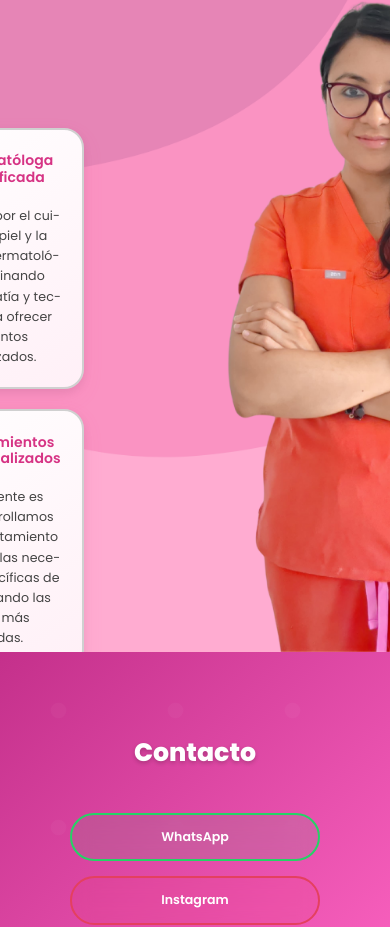
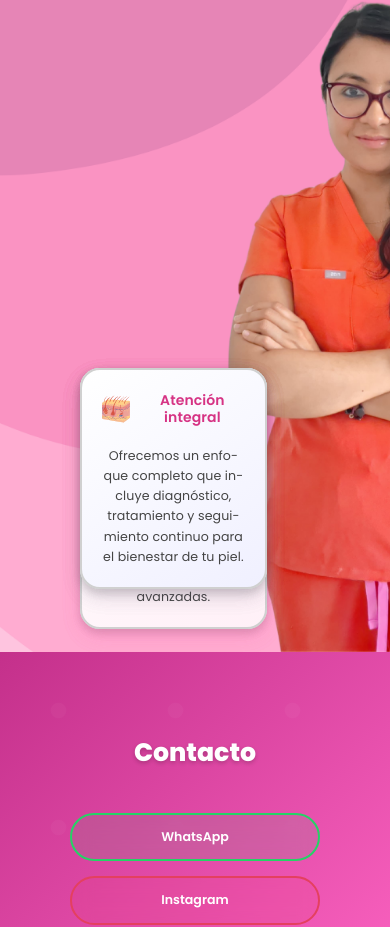
Before and after one commit to jquiji/kathyderma-demo, a plain HTML site: page index.html in a window 390 px wide. Shown: the part 1725-2652 px from the top of the page. Drawn offline with nearby package versions, Linux system fonts and the light colour scheme; no server answers.

Commit message:
fix: centra animación de tarjetas en móvil con movimiento vertical y sin desplazamiento lateral

```diff
--- a/styles/main.css
+++ b/styles/main.css
@@ -1466,39 +1466,45 @@ footer .legal-links a:hover::after {
 /* ===== MÓVIL (≤ 767px) - LISTA VERTICAL CON ANIMACIÓN ===== */
 @media (max-width: 767px) {
   .about-cards {
-    position: absolute;
+    position: relative; /* Cambio a relative para contenedor */
     top: 320px; /* Debajo de la tarjeta principal */
-    left: 10%;
+    left: 50%; /* Centrado horizontal */
+    transform: translateX(-50%); /* Centrado perfecto */
     width: 80%;
     max-width: 300px;
     z-index: 10;
-    display: flex;
-    flex-direction: column;
-    gap: 20px;
     cursor: pointer; /* Indicar que es interactivo */
-    transition: all 0.6s ease-in-out; /* Transición suave */
+    transition: all 0.5s ease-in-out; /* Transición suave */
   }
 
   .about-card--stack {
-    position: static;
+    position: absolute; /* Cambio a absolute para control total */
+    left: 50%; /* Centrado horizontal */
+    transform: translateX(-50%); /* Centrado perfecto */
     width: 100%;
     max-width: 300px;
     z-index: 1;
     margin: 0;
-    transition: all 0.6s ease-in-out; /* Transición suave para cada tarjeta */
+    transition: all 0.5s ease-in-out; /* Transición suave para cada tarjeta */
     cursor: pointer; /* Indicar que es clickeable */
-  }
-
-  /* Todas las tarjetas en móvil mantienen el mismo comportamiento base */
-  .about-card--1,
-  .about-card--2,
-  .about-card--3,
+    transform-origin: center center; /* Origen de transformación centrado */
+  }
+
+  /* Posicionamiento vertical de las tarjetas en estado apilado */
+  .about-card--1 {
+    top: 0; /* Primera tarjeta */
+  }
+
+  .about-card--2 {
+    top: 80px; /* Segunda tarjeta con gap */
+  }
+
+  .about-card--3 {
+    top: 160px; /* Tercera tarjeta con gap */
+  }
+
   .about-card--4 {
-    position: static;
-    width: 100%;
-    max-width: 300px;
-    z-index: 1;
-    margin: 0;
+    top: 240px; /* Cuarta tarjeta con gap */
   }
 
   /* ===== ANIMACIÓN MÓVIL - EXPANSIÓN VERTICAL CENTRADA ===== */
@@ -1509,9 +1515,8 @@ footer .legal-links a:hover::after {
   }
 
   /* Tarjeta destacada (centrada y agrandada) */
-  .about-cards.mobile-expanded .about-card--stack {
-    position: absolute;
-    top: 50%; /* Centrado vertical */
+  .about-cards.mobile-expanded .about-card--stack.active {
+    top: 50vh; /* Centrado vertical del viewport */
     left: 50%; /* Centrado horizontal */
     transform: translate(-50%, -50%) scale(1.05); /* Centrado y agrandado */
     z-index: 10; /* Z-index alto para estar al frente */
@@ -1526,16 +1531,16 @@ footer .legal-links a:hover::after {
   .about-cards.mobile-expanded .about-card--stack:not(.active) {
     opacity: 0; /* Ocultas */
     pointer-events: none; /* Sin interactividad */
-    transform: translate(-50%, -50%) scale(0.8); /* Más pequeñas y centradas */
+    transform: translateX(-50%) scale(0.8); /* Centradas horizontalmente y más pequeñas */
     z-index: 1; /* Z-index bajo */
   }
 
   /* Efecto hover para indicar interactividad */
   .about-cards:hover .about-card--stack {
-    transform: scale(1.02); /* Ligero aumento en hover */
-  }
-
-  .about-cards.mobile-expanded:hover .about-card--stack {
+    transform: translateX(-50%) scale(1.02); /* Centrado y ligero aumento en hover */
+  }
+
+  .about-cards.mobile-expanded:hover .about-card--stack.active {
     transform: translate(-50%, -50%) scale(1.05); /* Mantener escala cuando está expandido */
   }
 }
```
